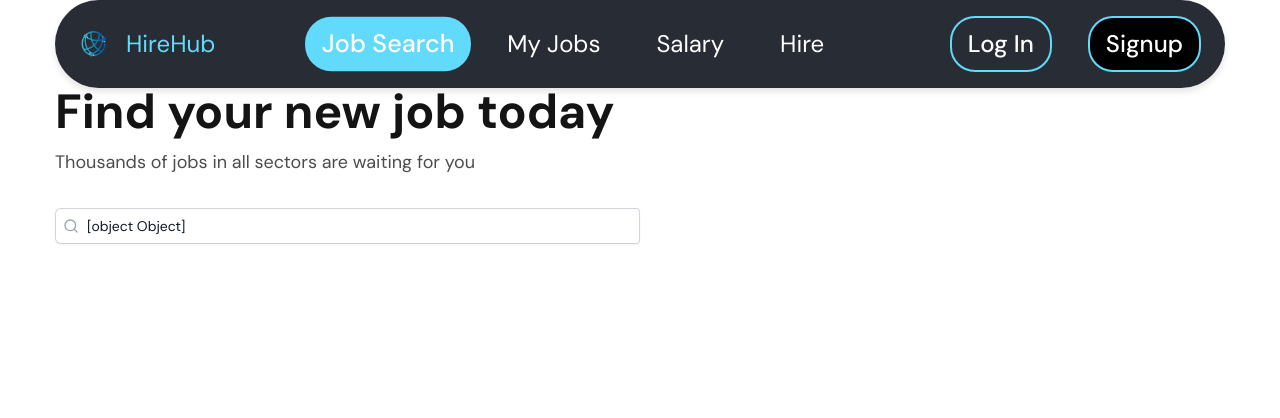
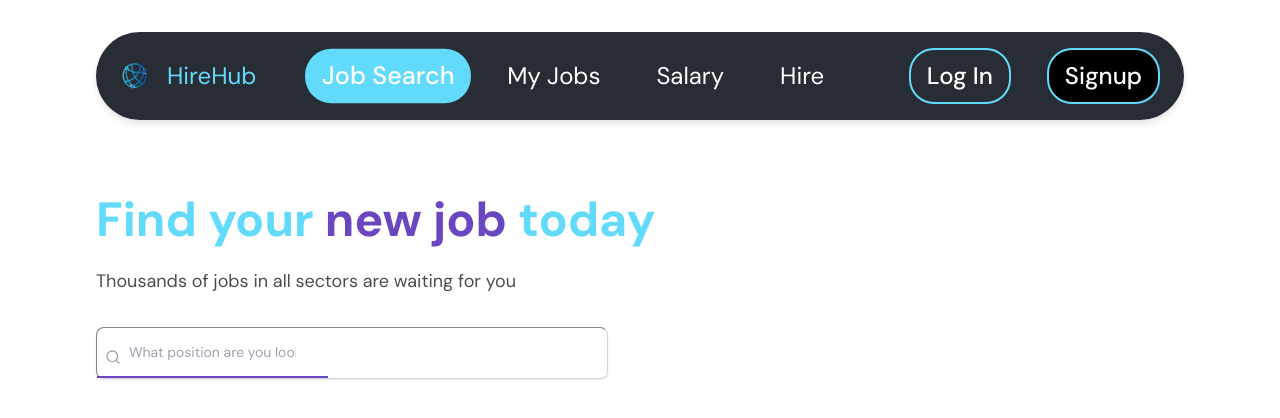
Before and after one commit to ourproject11/Project, a React (Vite) app in the folder job_portal/: page / in a window 1280 px wide. Shown: the top 418 px of the page. Built offline with nearby package versions, Linux system fonts and the light colour scheme.

Commit message:
Some changes

```diff
--- a/job_portal/src/Pages/Home.jsx
+++ b/job_portal/src/Pages/Home.jsx
@@ -6,6 +6,7 @@ const Home = () => {
   const handleInputChange = (event) => {
     setQuery(event.target.value)
   }
+  console.log(query)
   return (
     <div>
       <Banner query = {query} handleInputChange = {handleInputChange}/>
--- a/job_portal/src/components/Banner.css
+++ b/job_portal/src/components/Banner.css
@@ -1,11 +1,25 @@
+:root {
+  --primary-color: #61dafb; /* Replace with your primary color */
+  --purple-color: #6b46c1; /* Replace with your purple color */
+  --purple-dark-color: #553c9a; /* Replace with a darker shade of your purple color */
+}
+
+/* Container styles */
+.container {
+  max-width: 100%;
+  margin: 0 auto;
+  padding: 2rem 1rem; /* Adjusted padding for better responsiveness */
+}
+
+@media (min-width: 1280px) {
   .container {
     max-width: 1280px;
-    margin-left: auto;
-    margin-right: auto;
-    padding-left: 1rem;
-    padding-right: 1rem;
+    padding-left: 6rem;
+    padding-right: 6rem;
+  }
 }
 
+/* Heading styles */
 .heading {
   font-size: 3rem;
   font-weight: bold;
@@ -17,39 +31,64 @@
   color: var(--purple-color);
 }
 
+/* Subheading styles */
 .subheading {
   font-size: 1.125rem;
   color: rgba(0, 0, 0, 0.7);
   margin-bottom: 2rem;
 }
 
+/* Form container styles */
 .form-container {
+  display: flex;
+  border-radius: 0.375rem;
+  box-shadow: 0 1px 2px rgba(0, 0, 0, 0.1);
+  border: 1px inset #d1d5db;
+  transition: box-shadow 0.2s ease-in-out;
+  width: 100%;
   max-width: 32rem;
 }
 
+@media (min-width: 768px) {
+  .form-container {
+    border-radius: 0.5rem;
+    width: 50%;
+  }
+}
+
+.form-container:focus-within {
+  border-color: #7c3aed;
+  box-shadow: 0 0 0 2px inset #7c3aed;
+}
+
+/* Form styles */
 .form {
   display: flex;
   align-items: center;
   border-bottom: 2px solid var(--purple-color);
-    padding-top: 0.5rem;
-    padding-bottom: 0.5rem;
+  padding: 0.5rem 0;
 }
 
+/* Input styles */
 .input {
-    appearance: none;
+  flex: 1;
+  border: none;
   background-color: transparent;
-    border: none;
-    width: 100%;
-    color: #4a5568;
-    margin-right: 0.75rem;
-    padding: 0.25rem 0.5rem;
-    line-height: 1.5;
+  padding: 0.375rem 2rem;
+  color: #1f2937;
+  font-size: 0.875rem;
+  line-height: 1.25rem;
+}
+
+.input::placeholder {
+  color: #9ca3af;
 }
 
 .input:focus {
   outline: none;
 }
 
+/* Button styles */
 .button {
   flex-shrink: 0;
   background-color: var(--purple-color);
@@ -65,3 +104,44 @@
   background-color: var(--purple-dark-color);
   border-color: var(--purple-dark-color);
 }
+
+/* Additional text styles */
+.text-primary {
+  color: #000;
+}
+
+.mb-3 {
+  margin-bottom: 0.75rem;
+}
+
+.text-5xl {
+  font-size: 3rem;
+}
+
+.font-bold {
+  font-weight: 700;
+}
+
+.text-blue {
+  color: #1d4ed8;
+}
+
+.mb-8 {
+  margin-bottom: 2rem;
+}
+
+.text-lg {
+  font-size: 1.125rem;
+}
+
+.text-black-70 {
+  color: rgba(0, 0, 0, 0.7);
+}
+
+/* Search icon styles */
+.search-icon {
+  position: absolute;
+  margin-top: 0.625rem;
+  margin-left: 0.5rem;
+  color: #9ca3af;
+}
--- a/job_portal/src/components/Banner.jsx
+++ b/job_portal/src/components/Banner.jsx
@@ -1,22 +1,30 @@
-import React, { useState } from 'react'
-import {FiSearch} from "react-icons/fi"
+import React from 'react';
+import { FiSearch } from 'react-icons/fi';
+import './Banner.css';
 
-const Banner = (query , handleInputChange) => {
+const Banner = ({ query, handleInputChange }) => {
   return (
-    <div className='mx-w-screen-2xl container mx-auto xl:px-24 px-4 md:py-20 py-14 '>
-       <h1 className='text-5xl font-bold text-primary mb-3'>Find your<span className='text-purple'> new job</span> today</h1>
-       <p className='text-lg text-black/70 mb-8'>Thousands of jobs in all sectors are waiting for you</p>
-       <form>
-        <div>
-            <div className='flex md:rounded-s-md rounded shadow-sm ring-1 ring-inset ring-gray-300 focus-within:ring-2 focus-within:ring-inset focus-within:ring-violet-600 md:w-1/2 w-full'>
-                <input type = "text" name = "title"  id = "title" placeholder = 'What position are you looking for ?' className='block flex-1 border-0 bg-transparent py-1.5 pl-8 text-gray-900 placeholder: text-gray-400 focus:right-0 sm:text-sm sm:leading-6'
-                onChange={handleInputChange}
-                value={query}
-                />
-                <FiSearch className='absolute mt-2.5 ml-2 text-gray-400'/>
-            </div>
-        </div>
-      </form>
+    <div className='container'>
+      <h1 className='heading'>
+        Find your<span className='highlight'> new job</span> today
+      </h1>
+      <p className='subheading'>
+        Thousands of jobs in all sectors are waiting for you
+      </p>
+      <div className='form-container'>
+        <form className='form'>
+          <input
+            type='text'
+            name='title'
+            id='title'
+            placeholder='What position are you looking for?'
+            className='input'
+            onChange={handleInputChange}
+            value={query}
+          />
+          <FiSearch className='search-icon' />
+        </form>
+      </div>
     </div>
   );
 };
--- a/job_portal/src/index.css
+++ b/job_portal/src/index.css
@@ -1,9 +1,3 @@
 @tailwind base;
 @tailwind components;
 @tailwind utilities;
-
-:root {
-    --primary-color: #61dafb; /* Replace with your primary color */
-    --purple-color: #6b46c1; /* Replace with your purple color */
-    --purple-dark-color: #553c9a; /* Replace with a darker shade of your purple color */
-  }
```
Lines whose indentation alone changed are shown as unchanged.
